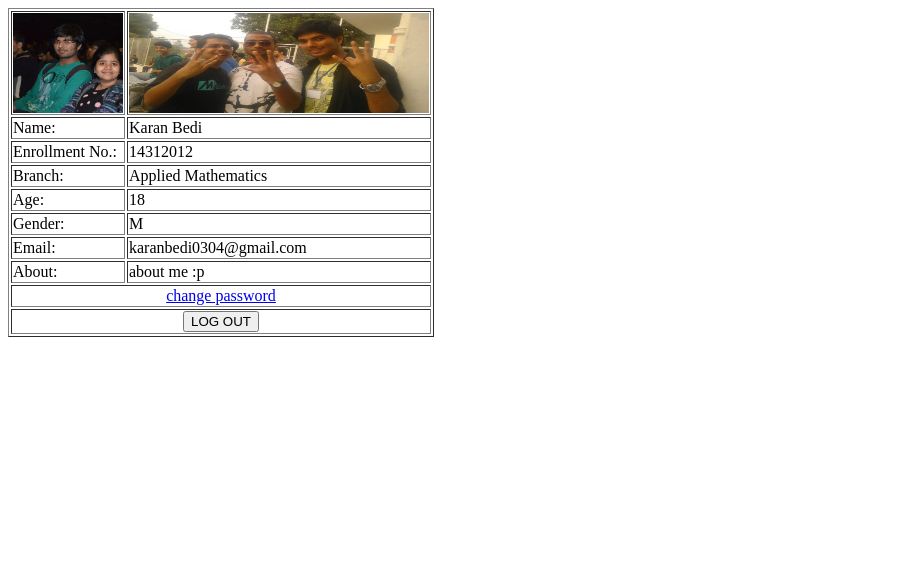
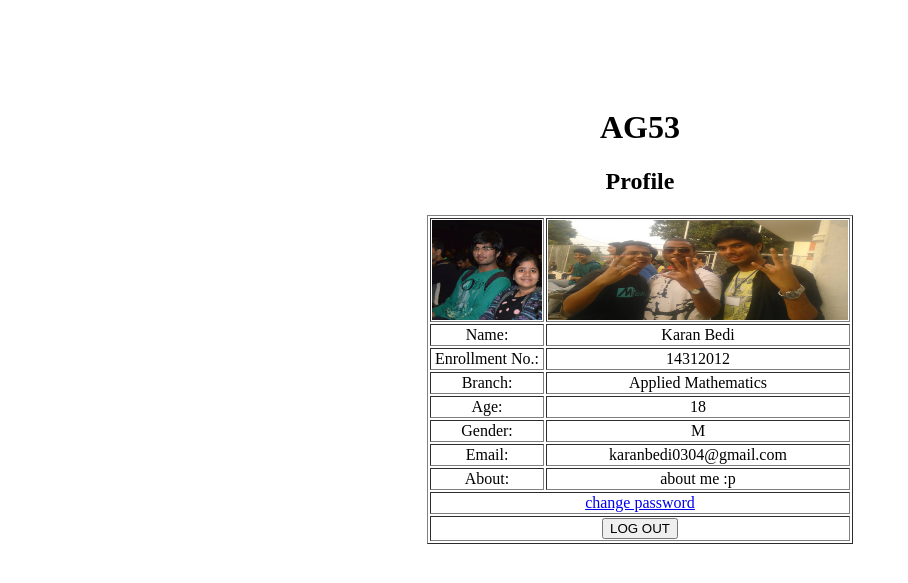
Before and after one commit to kb0304/Login_signup_app, a Django app: page /ag53/profile/ in a window 1280 px wide. Shown: the top 583 px of the page, without its empty margins (0-908 px from the left). Run offline with Django 3.2, Linux system fonts and the light colour scheme; a user stored in the database is signed in; data comes from the database, SQL or seed files in the repository; both versions use the stored data as it was after the commit.

Commit message:
improved change password, minor changes

```diff
--- a/mysite/ag53/forms.py
+++ b/mysite/ag53/forms.py
@@ -1,7 +1,9 @@
 from django.forms import ModelForm
+from django.forms.models import modelform_factory
 from django.contrib.auth.models import User
 from ag53.models import Profile
 from django import forms
+
 class UserForm(ModelForm):
     error_messages = {
         'duplicate_username': "A user with that username already exists.",
@@ -53,7 +55,6 @@ class UserForm(ModelForm):
         return user
 
 
-
 class ProfileForm(ModelForm):
     class Meta:
         model=Profile
--- /dev/null
+++ b/mysite/ag53/templates/ag53/cpsuccess.html
@@ -0,0 +1,4 @@
+{% extends "ag53/profile.html" %}
+{% block cpsuccess %}
+Password Change successfull!!
+{% endblock %}
--- a/mysite/ag53/templates/ag53/profile.html
+++ b/mysite/ag53/templates/ag53/profile.html
@@ -1,6 +1,10 @@
 {% load staticfiles %}
-
-    <table border='1px'>
+<html>
+  <div style="padding-top:80px;text-align:center;">
+    <h1>AG53</h1>
+    <h2>Profile</h2>
+    <h3 style="color:red">{% block cpsuccess %}{% endblock %}</h3>
+    <table style="margin:auto;text-align:center;" border='1px'>
       <tr>
         <td>
           <img src="/static/{{pp}}" width = '110px' height='100px'/>
@@ -76,7 +80,7 @@
 
       <tr>
         <td colspan='2' style='text-align:center'>
-          <a href="/ag53/accounts/password_change">change password</a>
+          <a href="/ag53/password_change">change password</a>
         </td>
       </tr>
 
@@ -87,4 +91,6 @@
         </td>
       </tr>
 
-  </table>
+    </table>
+  </div>
+</html>
--- a/mysite/ag53/urls.py
+++ b/mysite/ag53/urls.py
@@ -6,8 +6,9 @@ urlpatterns = patterns('',
     url(r'^login/$', 'django.contrib.auth.views.login', {'template_name': 'ag53/login.html'}),
     url(r'^profile/$', views.profile_view, name='profile'),
     url(r'^signup/$', views.signup, name='signup'),
-    url(r'^profile/logout$', views.logout_view, name='logout_url'),
-    url(r'^accounts/password_change/$', 'django.contrib.auth.views.password_change',{'post_change_redirect' : '/ag53/profile'},name="password_change"),
-   # url(r'^accounts/password_change/done/$','django.contrib.auth.views.password_change_done'),
+    url(r'^logout$', views.logout_view, name='logout_url'),
+    url(r'^password_change/$', 'django.contrib.auth.views.password_change',{'post_change_redirect' : '/ag53/cpsuccess'},name="password_change"),
+    url(r'^cpsuccess$', views.cpsuccess,name='cpsuccess'),
+
 
 )
--- a/mysite/ag53/views.py
+++ b/mysite/ag53/views.py
@@ -9,6 +9,7 @@ from ag53.forms import UserForm
 from ag53.forms import ProfileForm
 from django.template import RequestContext
 import os
+
 
 
 def ag53_home_view(request):
@@ -38,14 +39,22 @@ def signup(request):
 BASE_DIR = os.path.dirname(os.path.dirname(__file__))
 @login_required
 
+
+def cpsuccess(request):
+    u = request.user
+    context = {'user':u, 'base_path': os.path.join(BASE_DIR,''),'pp':u.profile.profile_pic,'cp':u.profile.cover_pic}
+    return render(request, 'ag53/cpsuccess.html', context)
+
+
 def profile_view(request):
     u = request.user
     context = {'user':u, 'base_path': os.path.join(BASE_DIR,''),'pp':u.profile.profile_pic,'cp':u.profile.cover_pic}
     return render(request, 'ag53/profile.html', context)
 
+
 def logout_view(request):
     logout(request)
-    return HttpResponseRedirect('/ag53/')
+    return HttpResponseRedirect('/ag53')
 
 def change_password(request):
     if POST:
```
Also changed, not shown: mysite/ag53/templates/ag53/login.html (+6 -4 lines), mysite/ag53/templates/ag53/signup.html (+13 -3 lines), mysite/ag53/static/ag53/media/images/cover_pic/14312012_4bcftrc.jpg (deleted), mysite/ag53/static/ag53/media/images/profile_pic/14312012_IdS0X4d.jpg (deleted), mysite/db.sqlite3, 3 other files.
